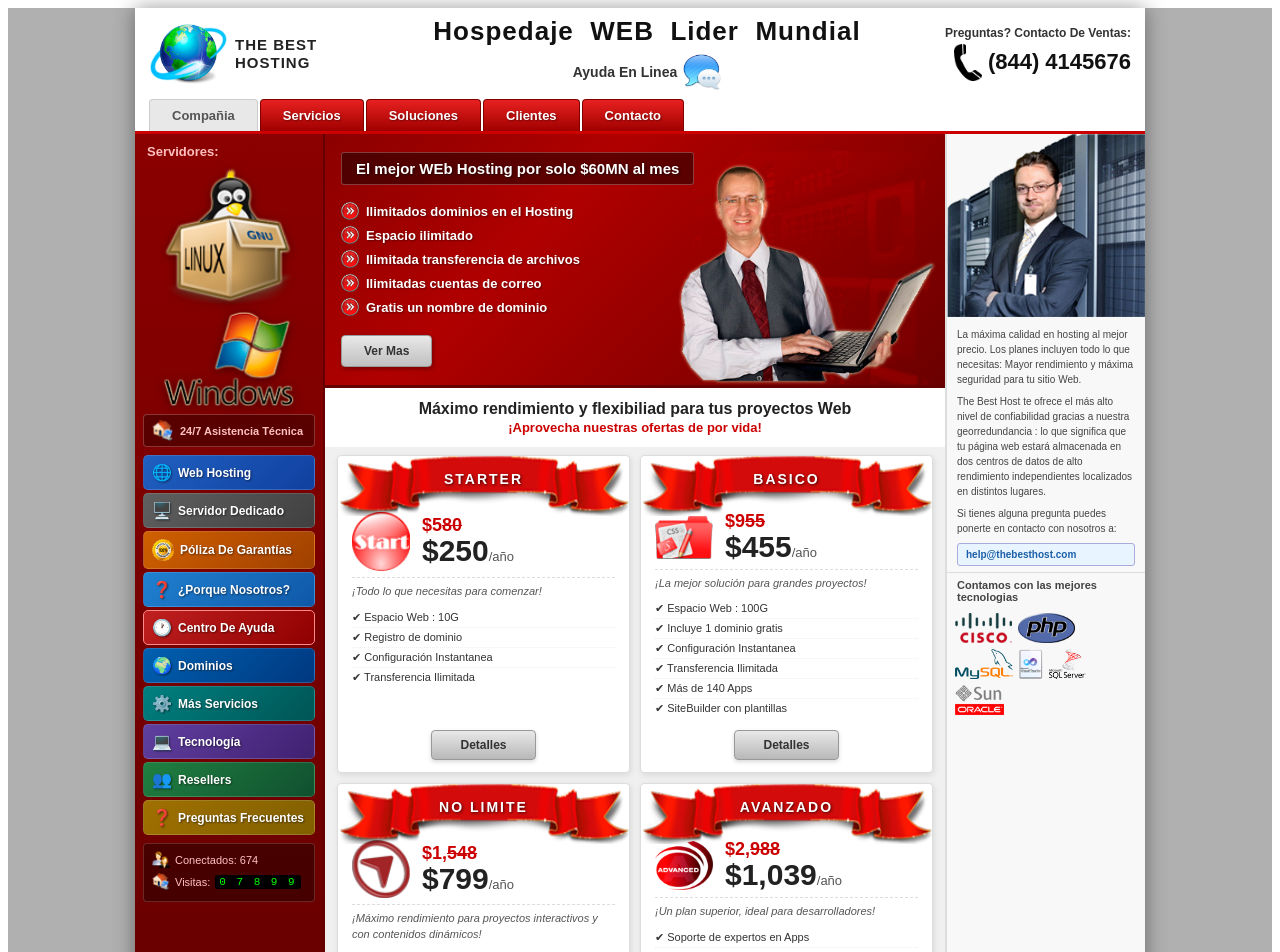
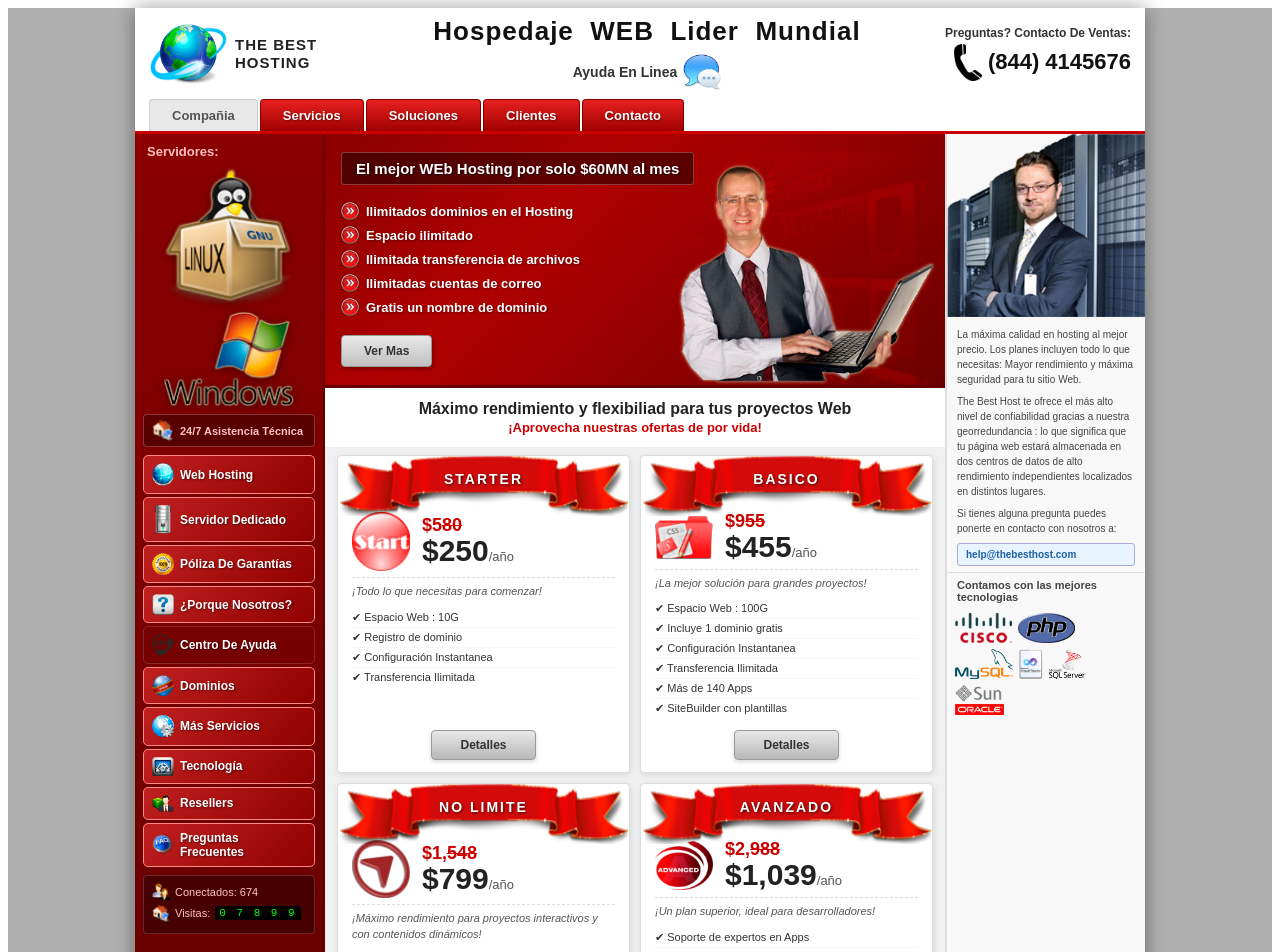
Before and after one commit to Daniel-Salas-git/Ordinario-Tinocco, an Angular app in the folder Tinocco-Ordinario/: page / in a window 1280 px wide. Shown: the top 952 px of the page. Built offline with nearby package versions, Linux system fonts and the light colour scheme.

Commit message:
mas imagenes

```diff
--- a/Tinocco-Ordinario/src/app/app.css
+++ b/Tinocco-Ordinario/src/app/app.css
@@ -310,6 +310,7 @@ ul { list-style: none; }
 
 .promo-left-body {
   display: flex;
+  flex-direction: row-reverse;
   gap: 6px;
   padding: 8px;
   align-items: flex-start;
--- a/Tinocco-Ordinario/src/app/app.html
+++ b/Tinocco-Ordinario/src/app/app.html
@@ -57,18 +57,26 @@
     </div>
 
     <div class="left-menu">
-      <a href="#" class="lmenu-item lm-blue"><span class="lm-ico">🌐</span> Web Hosting</a>
-      <a href="#" class="lmenu-item lm-gray"><span class="lm-ico">🖥️</span> Servidor Dedicado</a>
-      <a href="#" class="lmenu-item lm-orange">
-        <img src="/img/guarantee_icon.png" alt="" class="lm-img-ico" /> Póliza De Garantías
-      </a>
-      <a href="#" class="lmenu-item lm-blue2"><span class="lm-ico">❓</span> ¿Porque Nosotros?</a>
-      <a href="#" class="lmenu-item lm-red2"><span class="lm-ico">🕐</span> Centro De Ayuda</a>
-      <a href="#" class="lmenu-item lm-blue3"><span class="lm-ico">🌍</span> Dominios</a>
-      <a href="#" class="lmenu-item lm-teal"><span class="lm-ico">⚙️</span> Más Servicios</a>
-      <a href="#" class="lmenu-item lm-purple"><span class="lm-ico">💻</span> Tecnología</a>
-      <a href="#" class="lmenu-item lm-green"><span class="lm-ico">👥</span> Resellers</a>
-      <a href="#" class="lmenu-item lm-yellow"><span class="lm-ico">❓</span> Preguntas Frecuentes</a>
+      <a href="#" class="lmenu-item lm-red2">
+        <img src="/img/Network.png" alt="" class="lm-img-ico" /> Web Hosting</a>
+      <a href="#" class="lmenu-item lm-red2">
+        <img src="/img/dedicated_server.png" alt="" class="lm-img-ico" /> Servidor Dedicado</a>
+      <a href="#" class="lmenu-item lm-red2">
+        <img src="/img/guarantee_icon.png" alt="" class="lm-img-ico" /> Póliza De Garantías</a>
+      <a href="#" class="lmenu-item lm-red2">
+        <img src="/img/Capa 3.png" alt="" class="lm-img-ico" /> ¿Porque Nosotros?</a>
+      <a href="#" class="lmenu-item lm-red1">
+        <img src="/img/support_help_talk_24_hours-48.png" alt="" class="lm-img-ico" /> Centro De Ayuda</a>
+      <a href="#" class="lmenu-item lm-red2">
+        <img src="/img/domain-names.png" alt="" class="lm-img-ico" /> Dominios</a>
+      <a href="#" class="lmenu-item lm-red2">
+        <img src="/img/Network-Service-icon.png" alt="" class="lm-img-ico" /> Más Servicios</a>
+      <a href="#" class="lmenu-item lm-red2">
+        <img src="/img/System-Preferences-icon.png" alt="" class="lm-img-ico" /> Tecnología</a>
+      <a href="#" class="lmenu-item lm-red2">
+        <img src="/img/reseller_icon.png" alt="" class="lm-img-ico" /> Resellers</a>
+      <a href="#" class="lmenu-item lm-red2">
+        <img src="/img/faq icon.png" alt="" class="lm-img-ico" /> Preguntas Frecuentes</a>
     </div>
 
     <div class="stats-box">
@@ -86,7 +94,7 @@
     <div class="promo-left">
       <div class="promo-left-header">Esto podría interesarte:</div>
       <div class="promo-left-body">
-        <img src="/img/dedicated_server.png" alt="Servidor Dedicado" class="promo-server-img" />
+        <img src="/img/dedicated_server (1).png" alt="Servidor Dedicado" class="promo-server-img" />
         <div class="promo-left-text">
           <strong>Servidores Dedicados</strong><br/>
           Servidores de alto rendimiento para aplicaciones avanzadas de calidad superior.<br/>
```
